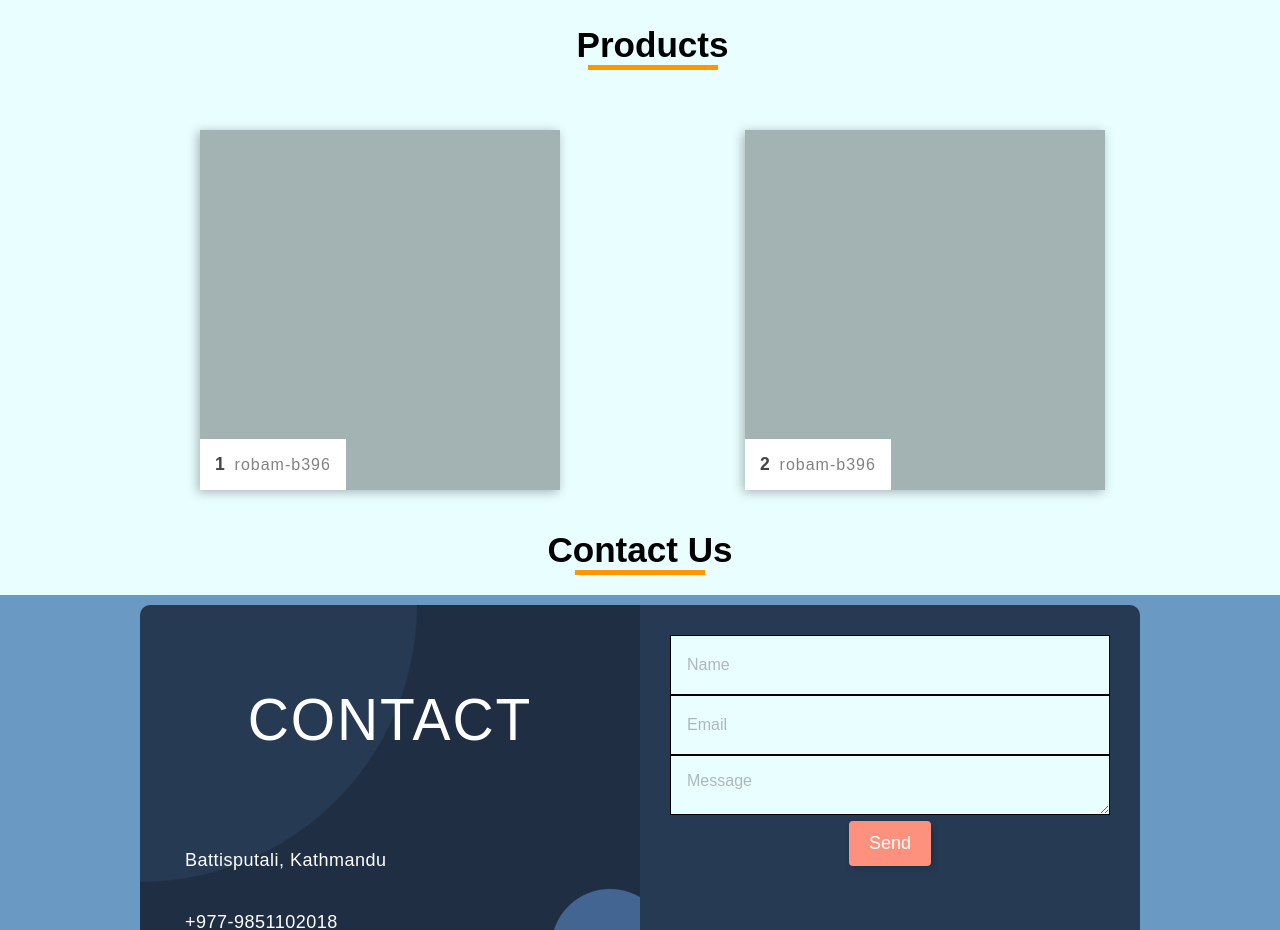
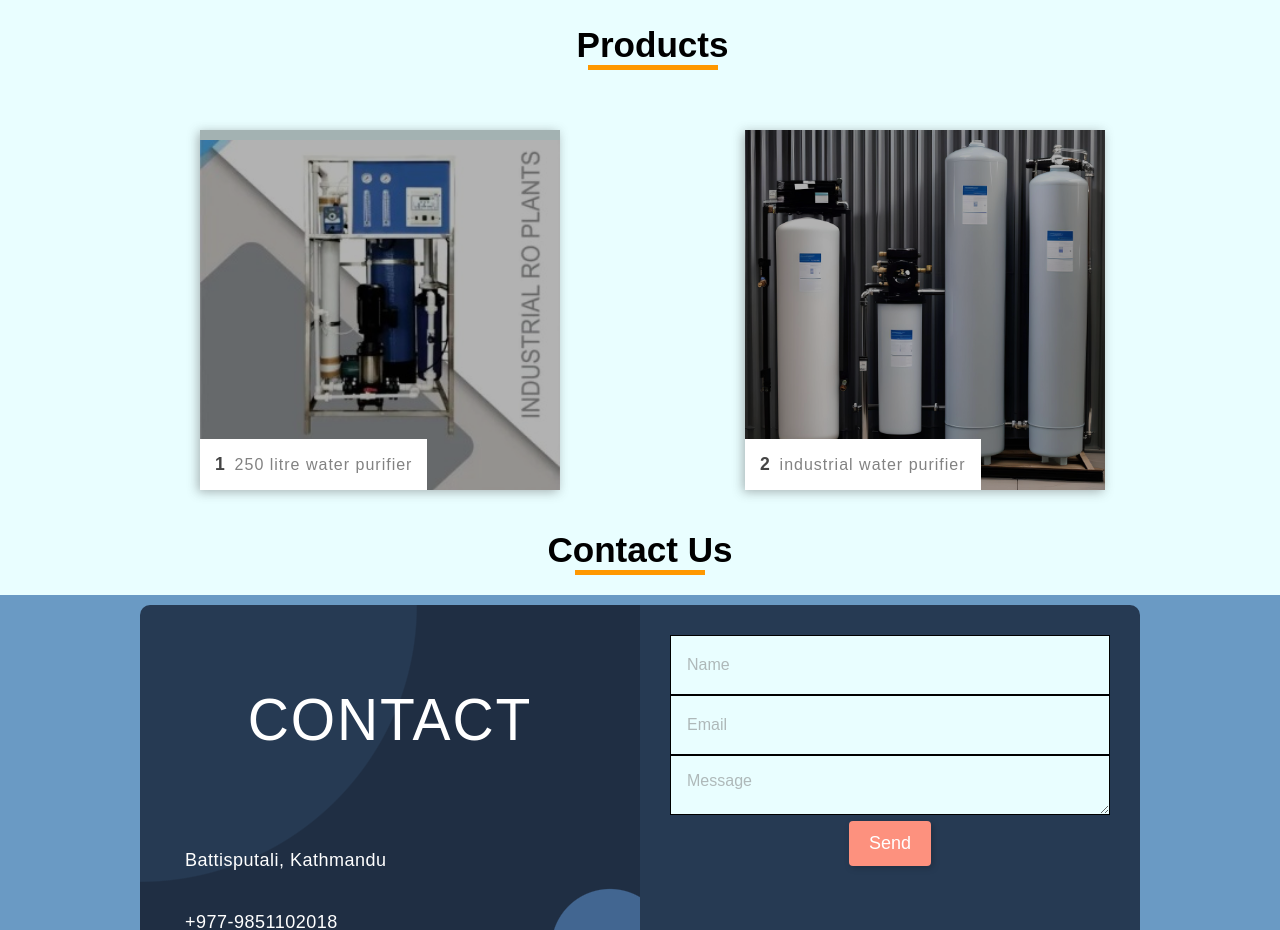
Before and after one commit to ZarbieK-9/nkcc, a plain HTML site: page index.html in a window 1280 px wide. Shown: the part 1000-1930 px from the top of the page. Drawn offline with nearby package versions, Linux system fonts and the light colour scheme.

Commit message:
added products

```diff
--- a/index.html
+++ b/index.html
@@ -183,19 +183,19 @@
       </div> -->
 
       <div class="grid">
-        <div class="item" data-product-card="Robam-B396" data-type="cooktop" data-brand="robam">
+        <div class="item" data-product-card="Water Purifier" data-type="cooktop" data-brand="robam">
           <img
-            src="../WEB IMAGES CONFIDENTIALSS/Robam Cooks/Robam-B396/Robam-B396-1.jpg"
-            alt="Cooking Hob/Top"
+            src="./pictures/250 lph RO.jpg"
+            alt="Water purifier"
           />
-          <div class="item__details">Robam-B396</div>
+          <div class="item__details">250 Litre water purifier</div>
         </div>
-        <div class="item" data-product-card="Robam-B396" data-type="cooktop" data-brand="robam">
+        <div class="item" data-product-card="industrial Water Purifier" data-type="cooktop" data-brand="robam">
           <img
-            src="../WEB IMAGES CONFIDENTIALSS/Robam Cooks/Robam-B396/Robam-B396-1.jpg"
-            alt="Cooking Hob/Top"
+            src="./pictures/products.jpg"
+            alt="Industrial Filter"
           />
-          <div class="item__details">Robam-B396</div>
+          <div class="item__details">Industrial Water Purifier</div>
         </div>
     </section>
 
```
